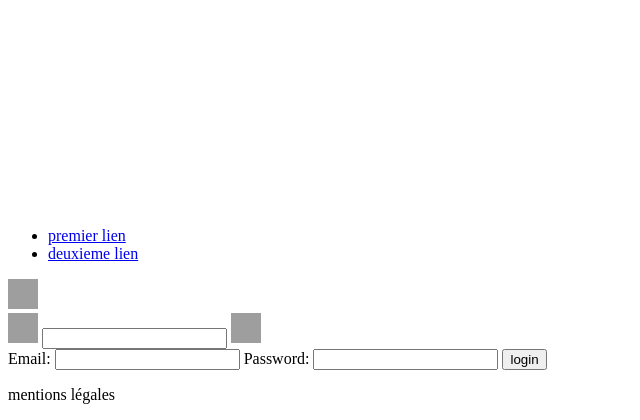
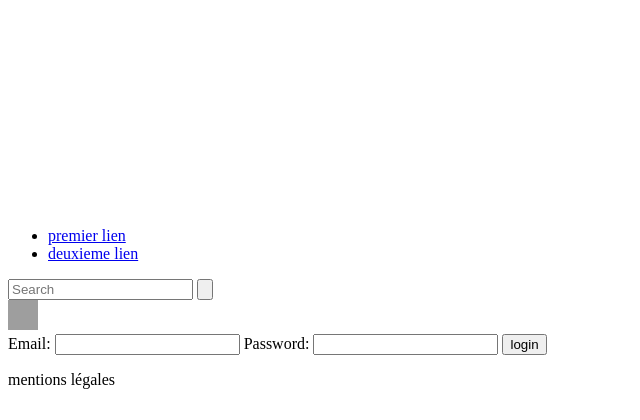
Before and after one commit to FloProGit/hotel_des_ventes, a Symfony app: template templates/login/login.html.twig in a window 1280 px wide. Shown: the part 2552-2972 px from the top of the page, without its empty margins (0-640 px from the left). After the commit the page ends 2941 px from the top, so only its background shows below. Run offline with Twig, Linux system fonts and the light colour scheme; the template is opened without the code that fills it, so the values that code supplies are empty; some libraries are stand-ins or nearby versions; grey boxes are pictures that could not be loaded.

Commit message:
FRONT_feat(heaéder):add modification

```diff
--- a/templates/header.html.twig
+++ b/templates/header.html.twig
@@ -1,34 +1,32 @@
 {% block header %}
-    <header class="sticky flex justify-between space top-0 bg-[color:var(--primary-color)] text-[color:var(--text-color)]">
+    <header class="sticky flex justify-between  top-0 bg-[color:var(--primary-color)] text-[color:var(--text-color)]">
         <div class=" flex py-2 items-center w-16 mx-3">
             <img
                     src="{{ asset('build/img/logo1.png') }}"
                     alt="Utilisateurs">
         </div>
-        <div class="flex flex-initial  py-2 items-center">
-            <div class="flex bg-red-700">
+        <div class="flex py-2 items-center">
+            <div class=" flex ">
                 {% include 'Components/drop_down.html.twig' with {'actions': [{name : 'premier lien',url : '/'},{name : 'deuxieme lien',url : '/'}] }%}
             </div>
 
-            <div class="w-full flex justify-center">
-                <a href="#">
-                    <img class=""
-                         src="https://picsum.photos/30/30"
-                         alt="logo du site">
-                </a>
+            <div class= "flex flex-row px-4  justify-center ">
+
+                <div class="xl:w-96 items-center">
+                    <div class="input-group relative flex flex-wrap items-stretch w-full ">
+                        <input type="search" class="form-control relative flex-auto min-w-0 block w-full px-3 py-1.5 text-base font-normal text-gray-700 bg-white bg-clip-padding border border-solid border-gray-300 rounded transition ease-in-out m-0 focus:text-gray-700 focus:bg-white focus:border-blue-600 focus:outline-none" placeholder="Search" aria-label="Search" aria-describedby="button-addon2">
+                        <button class="btn inline-block px-6 py-2.5 bg-blue-600 text-white font-medium text-xs leading-tight uppercase rounded shadow-md hover:bg-blue-700 hover:shadow-lg focus:bg-blue-700  focus:shadow-lg focus:outline-none focus:ring-0 active:bg-blue-800 active:shadow-lg transition duration-150 ease-in-out flex items-center" type="button" id="button-addon2">
+                            <svg aria-hidden="true" focusable="false" data-prefix="fas" data-icon="search" class="w-4" role="img" xmlns="http://www.w3.org/2000/svg" viewBox="0 0 512 512">
+                                <path fill="currentColor" d="M505 442.7L405.3 343c-4.5-4.5-10.6-7-17-7H372c27.6-35.3 44-79.7 44-128C416 93.1 322.9 0 208 0S0 93.1 0 208s93.1 208 208 208c48.3 0 92.7-16.4 128-44v16.3c0 6.4 2.5 12.5 7 17l99.7 99.7c9.4 9.4 24.6 9.4 33.9 0l28.3-28.3c9.4-9.4 9.4-24.6.1-34zM208 336c-70.7 0-128-57.2-128-128 0-70.7 57.2-128 128-128 70.7 0 128 57.2 128 128 0 70.7-57.2 128-128 128z"></path>
+                            </svg>
+                        </button>
+                    </div>
+                </div>
             </div>
 
-            <div class="w-full flex flex-row">
-                <img class="pr-5"
-                     src="https://picsum.photos/30/30"
-                     alt="Rechercher">
-                <input class="text-black pl-1" type="text" id="search" name="search">
-
-
-                <img class="pl-5"
-                     src="https://picsum.photos/30/30"
-                     alt="Utilisateurs">
-            </div>
+            <img class="rounded-full w-12 shadow-lg mr-10 "
+                 src="https://picsum.photos/30/30"
+                 alt="Utilisateurs">
         </div>
     </header>
 {% endblock %}
```
